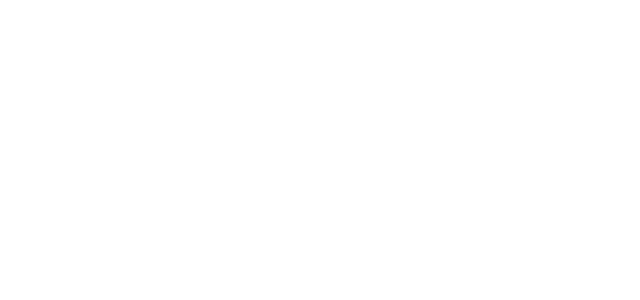
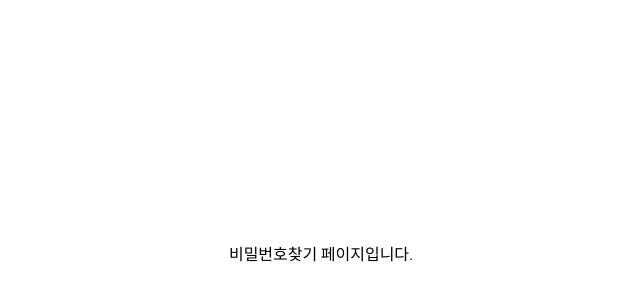
Before and after one commit to edaumedo1/farm-tech, a React (Create React App) app in the folder client/: page /account/pw in a window 1280 px wide. Before the commit this address had no page. Shown: the part 142-442 px from the top of the page, without its empty margins (319-959 px from the left). Built offline with nearby package versions, Linux system fonts and the light colour scheme.

Commit message:
Help/Email.js Help/Pw.js make

```diff
--- a/client/src/common/App.js
+++ b/client/src/common/App.js
@@ -4,7 +4,9 @@
 import Home from "../pages/Home/Home";
 import Test from "../pages/Test/Test";
 import Login from "../pages/Login/Login";
-import KakaoRedicrection from "./KakaoRedicrection"
+import KakaoRedicrection from "./KakaoRedicrection";
+import Email from "../pages/Help/Email";
+import Pw from "../pages/Help/Pw";
 
 function App() {
   return (
@@ -16,6 +18,8 @@
         <Route path="/login" element={<Login />}></Route>
         <Route path="/test" element={<Test />}></Route>
         <Route path="/oauth/kakao/*" element={<KakaoRedicrection/>} />
+        <Route path="/account/email" element={<Email />}></Route>
+        <Route path="/account/pw" element={<Pw />}></Route>
       </Routes>
       {/* <Routes>
         <Route path="/" element={<Home />}>
--- /dev/null
+++ b/client/src/pages/Help/Email.js
@@ -0,0 +1,22 @@
+import React, { useState } from "react";
+import styled from "styled-components";
+import { useLocation, useNavigate } from "react-router-dom";
+import { Link } from "react-router-dom";
+import { useDispatch } from 'react-redux';
+import { loginUser } from "../../redux/modules/user";
+import farmlogo from "../../images/farmlogo.PNG";
+import kakaologin from "../../images/kakao_login_ko/kakao_login_large_wide.png";
+import { Container, Button, Form, Input, Img, Box, Center } from "../../elements"; // STYLE
+import { kakao_uri } from '../../common/KakaoInfo';
+
+function Email() {
+
+
+  return (
+    <Container>
+        이메일찾기 페이지입니다.
+    </Container>
+  );
+}
+
+export default Email;
--- /dev/null
+++ b/client/src/pages/Help/Pw.js
@@ -0,0 +1,22 @@
+import React, { useState } from "react";
+import styled from "styled-components";
+import { useLocation, useNavigate } from "react-router-dom";
+import { Link } from "react-router-dom";
+import { useDispatch } from 'react-redux';
+import { loginUser } from "../../redux/modules/user";
+import farmlogo from "../../images/farmlogo.PNG";
+import kakaologin from "../../images/kakao_login_ko/kakao_login_large_wide.png";
+import { Container, Button, Form, Input, Img, Box, Center } from "../../elements"; // STYLE
+import { kakao_uri } from '../../common/KakaoInfo';
+
+function Pw() {
+
+
+  return (
+    <Container>
+        비밀번호찾기 페이지입니다.
+    </Container>
+  );
+}
+
+export default Pw;
--- a/client/src/pages/Home/Home.js
+++ b/client/src/pages/Home/Home.js
@@ -6,6 +6,8 @@
         <ul>
             <li><Link to="/signup">회원가입</Link></li>
             <li><Link to="/login">로그인</Link></li>
+            <li><Link to="/help/email">이메일찾기</Link></li>
+            <li><Link to="/help/pw">비밀번호찾기</Link></li>
             <li><Link to="/test">테스트</Link></li>
         </ul>
 
--- a/client/src/pages/Login/Login.js
+++ b/client/src/pages/Login/Login.js
@@ -59,7 +59,7 @@
         <Input type="email" placeholder="이메일" value={email} onChange={changeEmail}></Input>
         <Input type="password" placeholder="비밀번호" value={password} onChange={changePassword} autoComplete="off"></Input>
         {/* 회원가입 완료 취소 버튼 */}
-        <Box margin="1em 0 0 0">
+        <Box>
           <Button
             type="submit"
             width= "17em"
```
